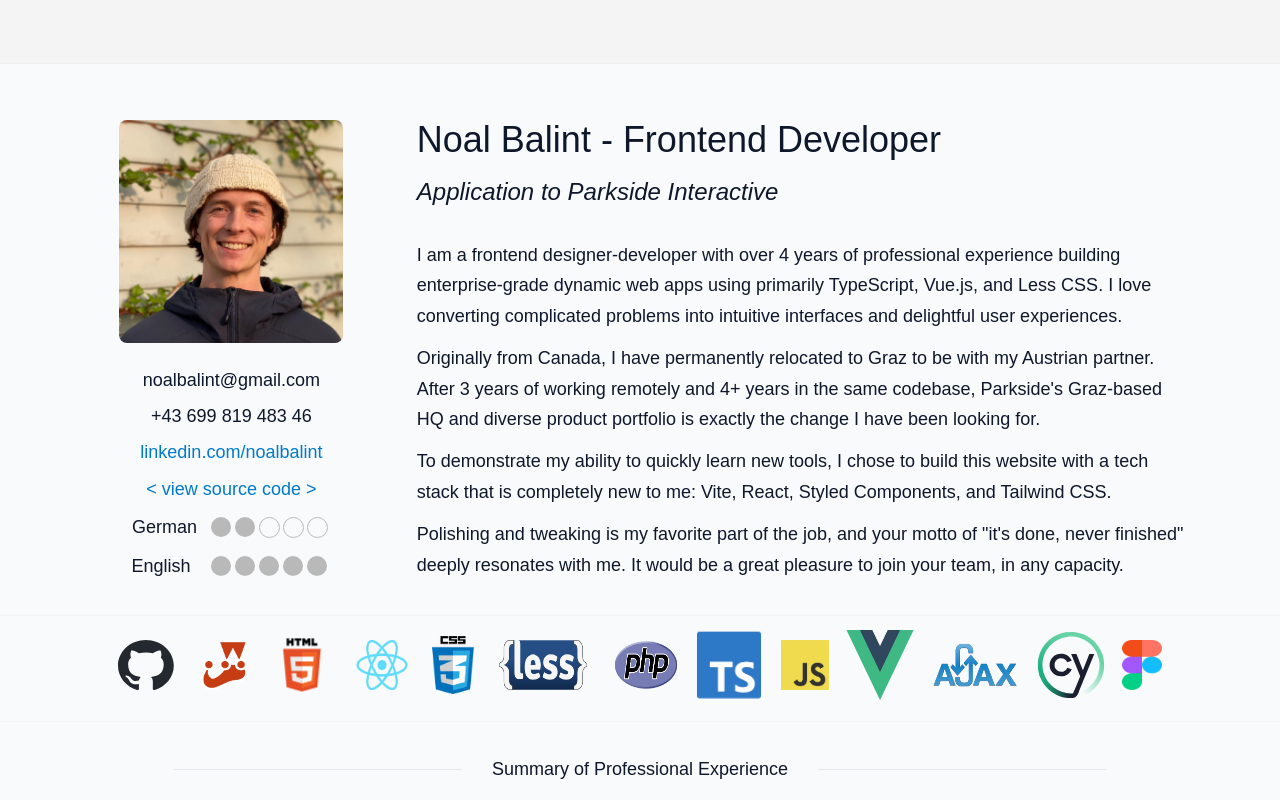
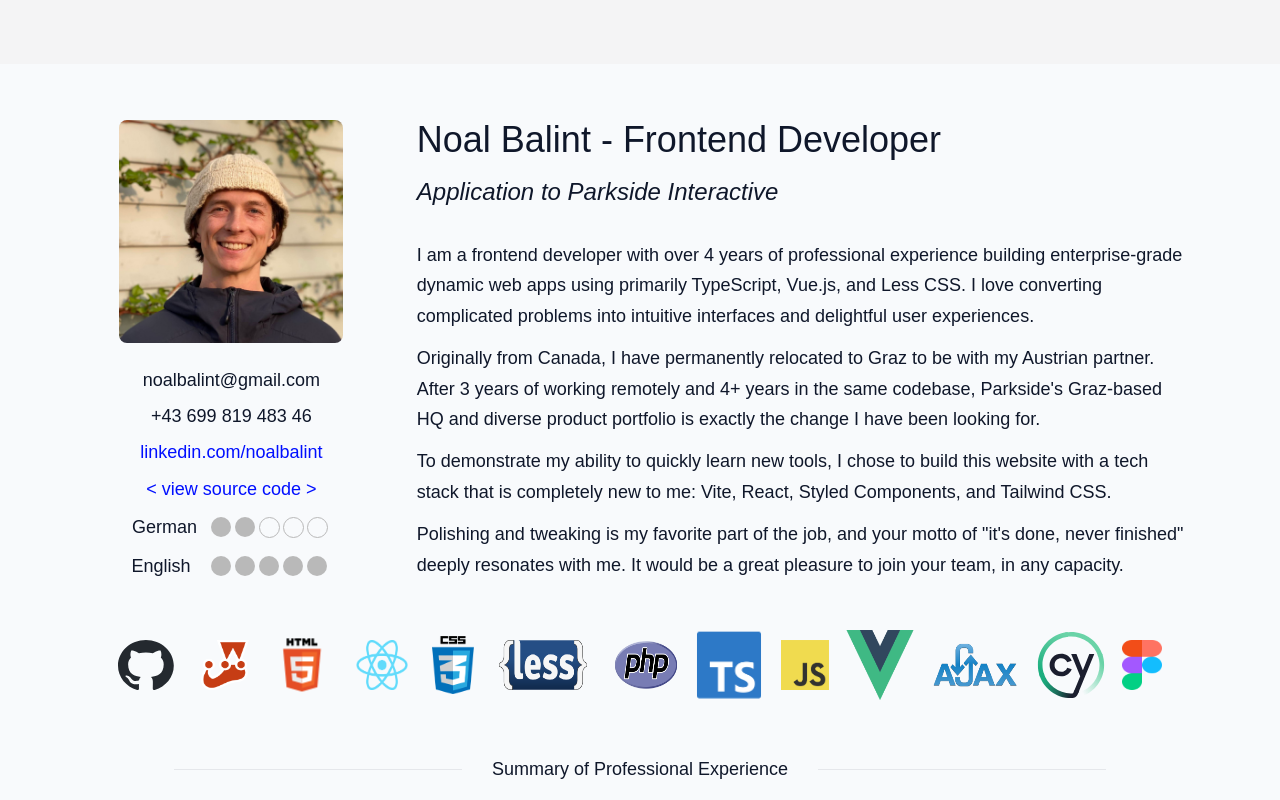
Before and after one commit to noalbalint/atnoal, a React (Vite) app: page /parkside in a window 1280 px wide. Shown: the top 800 px of the page. Built offline with nearby package versions, Linux system fonts and the light colour scheme.

Commit message:
fix shaddow bug

```diff
--- a/src/coverLetters.ts
+++ b/src/coverLetters.ts
@@ -23,7 +23,7 @@ export const capito = [
 ];
 
 export const parkside = [
-  `I am a frontend designer-developer with over 4 years of professional experience building enterprise-grade dynamic web apps using primarily TypeScript, Vue.js, and Less CSS.
+  `I am a frontend developer with over 4 years of professional experience building enterprise-grade dynamic web apps using primarily TypeScript, Vue.js, and Less CSS.
   I love converting complicated problems into intuitive interfaces and delightful user experiences.`,
   `Originally from Canada, I have permanently relocated to Graz to be with my Austrian partner.
   After 3 years of working remotely and 4+ years in the same codebase, Parkside's Graz-based HQ and diverse product portfolio is exactly the change I have been looking for.`,
--- a/src/main.tsx
+++ b/src/main.tsx
@@ -38,7 +38,7 @@ const router = createBrowserRouter([
     element: <ResumeWrapper
       companyName='Parkside Interactive'
       coverLetter={parkside}
-      accentColor='#007ACC'
+      accentColor='#000FFF'
     />,
   },
 ]);
--- a/src/pages/Resume.tsx
+++ b/src/pages/Resume.tsx
@@ -288,7 +288,7 @@ const HorizontalSection = styled.div`
   display: flex;
   align-items: center;
   background-color: #F8FAFC;
-  box-shadow: 0 2px 4px rgba(0, 0, 0, 0.2);
+  box-shadow: 0 4px 4px rgba(0, 0, 0, 0.2);
 `;
 
 const VerticalSectionLeftThird = styled.div`
```
